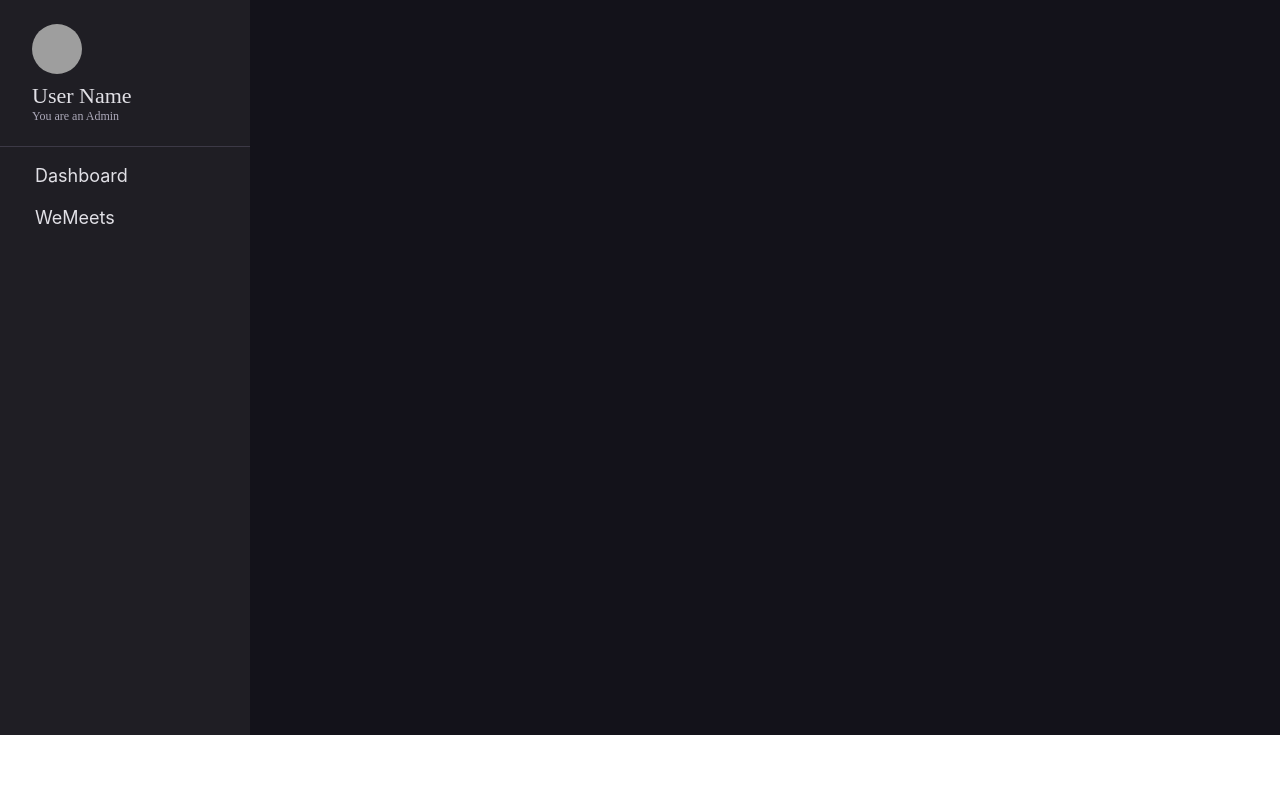
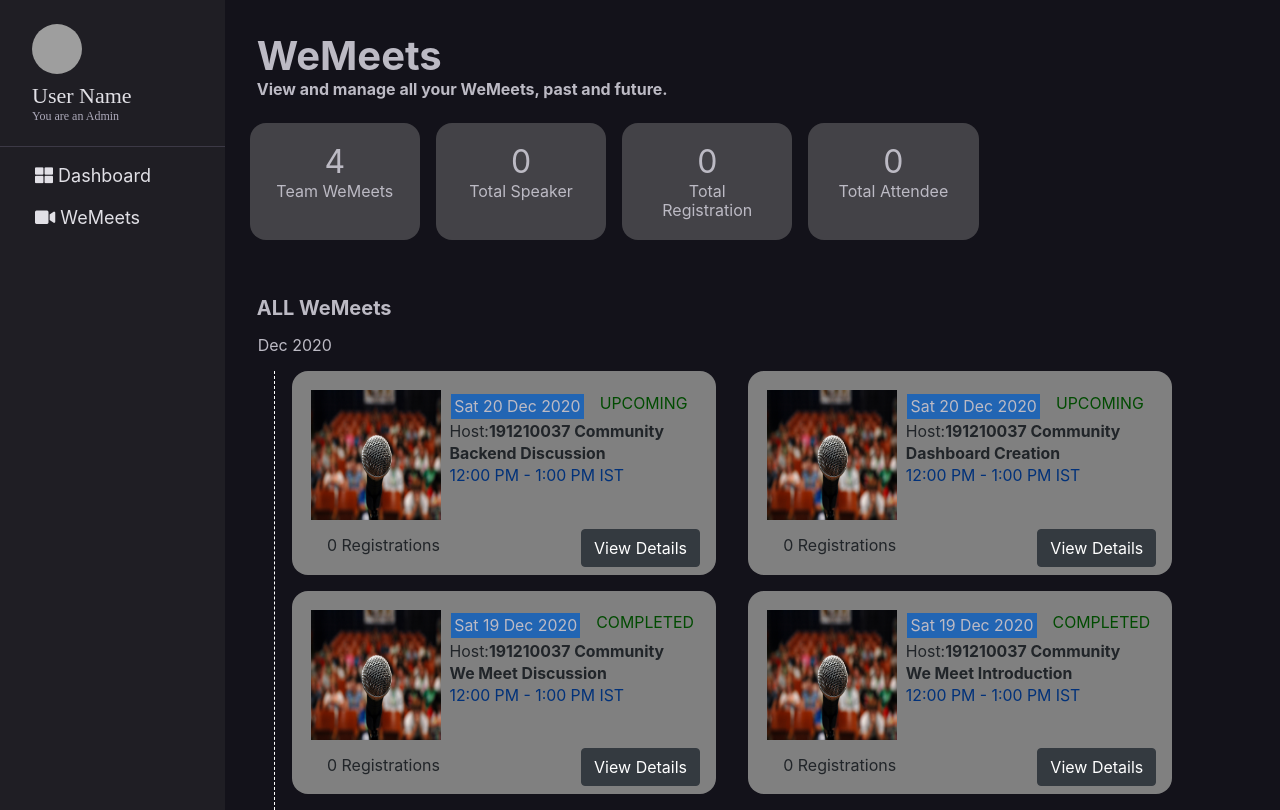
Before and after one commit to Abhishek397012/WeMeetFrontEnd, a React (Create React App) app: page /wemeets in a window 1280 px wide. Built offline with nearby package versions, Linux system fonts and the light colour scheme; grey boxes are pictures that could not be loaded.

Commit message:
integrated WeMeets with dashboard in community dashboard

```diff
--- a/public/index.html
+++ b/public/index.html
@@ -16,7 +16,7 @@
     -->
     <link rel="manifest" href="%PUBLIC_URL%/manifest.json" />
     <link rel="stylesheet" href="https://maxcdn.bootstrapcdn.com/bootstrap/4.0.0/css/bootstrap.min.css" integrity="sha384-Gn5384xqQ1aoWXA+058RXPxPg6fy4IWvTNh0E263XmFcJlSAwiGgFAW/dAiS6JXm" crossorigin="anonymous">
-
+    <link rel="stylesheet" href="https://cdnjs.cloudflare.com/ajax/libs/font-awesome/5.15.1/css/all.min.css" integrity="sha512-+4zCK9k+qNFUR5X+cKL9EIR+ZOhtIloNl9GIKS57V1MyNsYpYcUrUeQc9vNfzsWfV28IaLL3i96P9sdNyeRssA==" crossorigin="anonymous" />
     <!--
       Notice the use of %PUBLIC_URL% in the tags above.
       It will be replaced with the URL of the `public` folder during the build.
--- /dev/null
+++ b/src/components/Navneet Singh/Card.js
@@ -0,0 +1,25 @@
+import React, { Component, Fragment } from "react";
+import PropTypes from "prop-types";
+import "./styles.css";
+
+class Card extends Component {
+  static defaultProps = {
+    value: 0,
+  };
+  static propTypes = {
+    title: PropTypes.string.isRequired,
+    value: PropTypes.number.isRequired,
+  };
+  render() {
+    return (
+      <Fragment>
+        <div className="col-sm-4 col-md-4 col-lg-2 WeMeetCard">
+          <h2 className="WeMeetCard_content">{this.props.value}</h2>
+          <h6 className="WeMeetCard_content">{this.props.title}</h6>
+        </div>
+      </Fragment>
+    );
+  }
+}
+
+export default Card;
--- /dev/null
+++ b/src/components/Navneet Singh/MonthlyWeMeets.js
@@ -0,0 +1,54 @@
+import React, { Component, Fragment } from "react";
+import PropTypes from "prop-types";
+import "./styles.css";
+import WeMeetsCard from "./WeMeetsDetails";
+class MonthlyWemeets extends Component {
+  static propTypes = {
+    month: PropTypes.string.isRequired,
+  };
+  render() {
+    return (
+      <Fragment>
+        <div className="row">
+          <div className="container">
+            <h6 className="WeMeet_Month">{this.props.month}</h6>
+            <div className="vl">
+              <div className="row">
+                <WeMeetsCard
+                  createdon="Sat 20 Dec 2020"
+                  status="Upcoming"
+                  host="191210037 Community"
+                  title="Backend Discussion"
+                  meetingtime="12:00 PM - 1:00 PM IST"
+                />
+                <WeMeetsCard
+                  createdon="Sat 20 Dec 2020"
+                  status="Upcoming"
+                  host="191210037 Community"
+                  title="Dashboard Creation"
+                  meetingtime="12:00 PM - 1:00 PM IST"
+                />
+                <WeMeetsCard
+                  createdon="Sat 19 Dec 2020"
+                  status="Completed"
+                  host="191210037 Community"
+                  title="We Meet Discussion"
+                  meetingtime="12:00 PM - 1:00 PM IST"
+                />
+                <WeMeetsCard
+                  createdon="Sat 19 Dec 2020"
+                  status="Completed"
+                  host="191210037 Community"
+                  title="We Meet Introduction"
+                  meetingtime="12:00 PM - 1:00 PM IST"
+                />
+              </div>
+            </div>
+          </div>
+        </div>
+      </Fragment>
+    );
+  }
+}
+
+export default MonthlyWemeets;
--- a/src/components/Navneet Singh/Sidebar.js
+++ b/src/components/Navneet Singh/Sidebar.js
@@ -16,10 +16,14 @@ const Sidebar = (props) => {
                 <nav className="clearfix s-navbar">
                     <ul className="no_style">
                         <li>
-                            <Link className="sidebar_links" to="/">Dashboard</Link>
+                            <Link className="sidebar_links" to="/">
+                                <i class="fas fa-th-large"></i> Dashboard
+                            </Link>
                         </li>
                         <li>
-                            <Link className="sidebar_links" to="/wemeets">WeMeets</Link>
+                            <Link className="sidebar_links" to="/wemeets">
+                                <i class="fas fa-video"></i> WeMeets
+                            </Link>
                         </li>
                     </ul>
                 </nav>
--- a/src/components/Navneet Singh/WeMeets.js
+++ b/src/components/Navneet Singh/WeMeets.js
@@ -1,14 +1,32 @@
-import React from 'react';
-import SidebarLayout from './Sidebar';
-import './styles.css'
-
+import React from "react";
+import SidebarLayout from "./Sidebar";
+import "./styles.css";
+import Card from "./Card";
+import MonthlyWeMeets from "./MonthlyWeMeets";
 
 const CommunityDashboard = () => {
-    return (
-        <SidebarLayout>
-            <div className="dashboard_wrapper"></div>
-        </SidebarLayout>
-    )
-}
+  return (
+    <SidebarLayout>
+      <div className="dashboard_wrapper">
+        <h1 className="WeMeet_Dashboard_heading WeMeet_Main_Dashboard_heading ">
+          WeMeets
+        </h1>
+        <h6 className="WeMeet_Dashboard_heading">
+          View and manage all your WeMeets, past and future.
+        </h6>
+        <div className="row">
+          <Card value="4" title="Team WeMeets" />
+          <Card title="Total Speaker" />
+          <Card title="Total Registration" />
+          <Card title="Total Attendee" />
+        </div>
+        <h5 className="WeMeet_Dashboard_heading WeMeet_Main_Dashboard_heading ">
+          ALL WeMeets
+        </h5>
+        <MonthlyWeMeets month="Dec 2020" />
+      </div>
+    </SidebarLayout>
+  );
+};
 
 export default CommunityDashboard;
--- /dev/null
+++ b/src/components/Navneet Singh/WeMeetsDetails.js
@@ -0,0 +1,48 @@
+import React, { Component, Fragment } from "react";
+import PropTypes from "prop-types";
+import "./styles.css";
+import Default from "./images/default.jpg"
+class WeMeetsCard extends Component {
+  static defaultProps = {
+    registrationcount: 0,
+  };
+  render() {
+    return (
+      <div className="col-sm-10 col-md-10 col-lg-5 AllMonthlyWeMeets">
+        <div className="row">
+          <div className="col-sm-10 col-md-4 col-lg-4">
+            <img className="img" src={Default} alt="default image" />
+          </div>
+          <div className="col-sm-10 col-md-8 col-lg-8">
+            <div className="row WeMeetHeaderCard">
+              <h4 className="AllMonthlyWeMeetsContent WeMeetHeaderCardCreateDate">
+                {this.props.createdon}
+              </h4>
+              <h4 className="AllMonthlyWeMeetsContent WeMeetHeaderCardStatus">
+                {this.props.status}
+              </h4>
+            </div>
+            <h4 className="AllMonthlyWeMeetsContent">
+              Host:
+              <span className="AllMonthlyWeMeetsHeading">
+                {this.props.host}
+              </span>
+            </h4>
+            <h4 className="AllMonthlyWeMeetsContent AllMonthlyWeMeetsHeading">
+              {this.props.title}
+            </h4>
+            <h5 className="AllMonthlyWeMeetsContent AllMonthlyWeMeetsTime">
+              {this.props.meetingtime}
+            </h5>
+          </div>
+        </div>
+        <div className="row WeMeetBottomCard ">
+          <h6>{this.props.registrationcount} Registrations</h6>
+          <button className="btn btn-dark btndisplay">View Details</button>
+        </div>
+      </div>
+    );
+  }
+}
+
+export default WeMeetsCard;
--- a/src/components/Navneet Singh/styles.css
+++ b/src/components/Navneet Singh/styles.css
@@ -280,3 +280,93 @@ li{
 #content{
     display: none;
 }
+
+
+
+
+/*WeMeet on dashboard*/
+.WeMeet_Dashboard_heading {
+    color: rgb(188, 186, 196);
+    font-weight: bold;
+  }
+  .WeMeet_Main_Dashboard_heading {
+    margin-top: 2rem;
+  }
+  .WeMeetCard {
+    background-color: rgb(67, 66, 71);
+    border-radius: 1rem;
+    margin: 1.5rem 0.5rem;
+    padding: 1.25rem;
+  }
+  .WeMeetCard_content {
+    color: rgb(188, 186, 196);
+    text-align: center;
+  }
+  .vl {
+    border-left: 1px dashed white;
+    height: inherit;
+    margin-top: 1rem;
+    margin-left: 2rem;
+    /* margin-right: 2rem; */
+  }
+  .WeMeet_Month {
+    color: rgb(188, 186, 196);
+    margin-top: 1rem;
+    margin-left: 1rem;
+  }
+
+  .img {
+    width: 130px;
+    height: 130px;
+    float: left;
+    margin-right: 1rem;
+  }
+  .WeMeetHeaderCard {
+    margin-left: 0.1rem;
+    font-size: 0.8rem;
+  }
+  .WeMeetHeaderCardCreateDate {
+    color: rgb(188, 186, 196);
+    background-color: rgb(34, 101, 179);
+    padding: 0.2rem;
+  }
+  .WeMeetHeaderCardStatus {
+    margin-left: 1rem;
+    text-transform: uppercase;
+    color: rgb(1, 75, 1);
+  }
+  .WeMeetBottomCard {
+    margin-top: 1rem;
+    margin-left: 1rem;
+    font-size: 0.8rem;
+  }
+
+  .btndisplay {
+    position: absolute;
+    right: 0;
+    bottom: 3px;
+    display: inline-block;
+    margin-right: 1rem;
+    margin-bottom: 0.3rem;
+  }
+  .AllMonthlyWeMeets {
+    background-color: grey;
+    padding: 1.2rem;
+    border-radius: 1rem;
+    margin-left: 2rem;
+    margin-bottom: 1rem;
+  }
+  .AllMonthlyWeMeetsContent {
+    margin-top: 0.2rem;
+    font-size: 0.99rem;
+  }
+  .AllMonthlyWeMeetsHeading {
+    font-weight: bold;
+  }
+  .AllMonthlyWeMeetsTime {
+    color: rgb(1, 49, 121);
+  }
+  .container {
+    margin: 0;
+    padding: 0;
+  }
```
Also changed, not shown: src/components/Navneet Singh/images/default.jpg (added), 1 other file (tests, documents, lock files or other folders).
